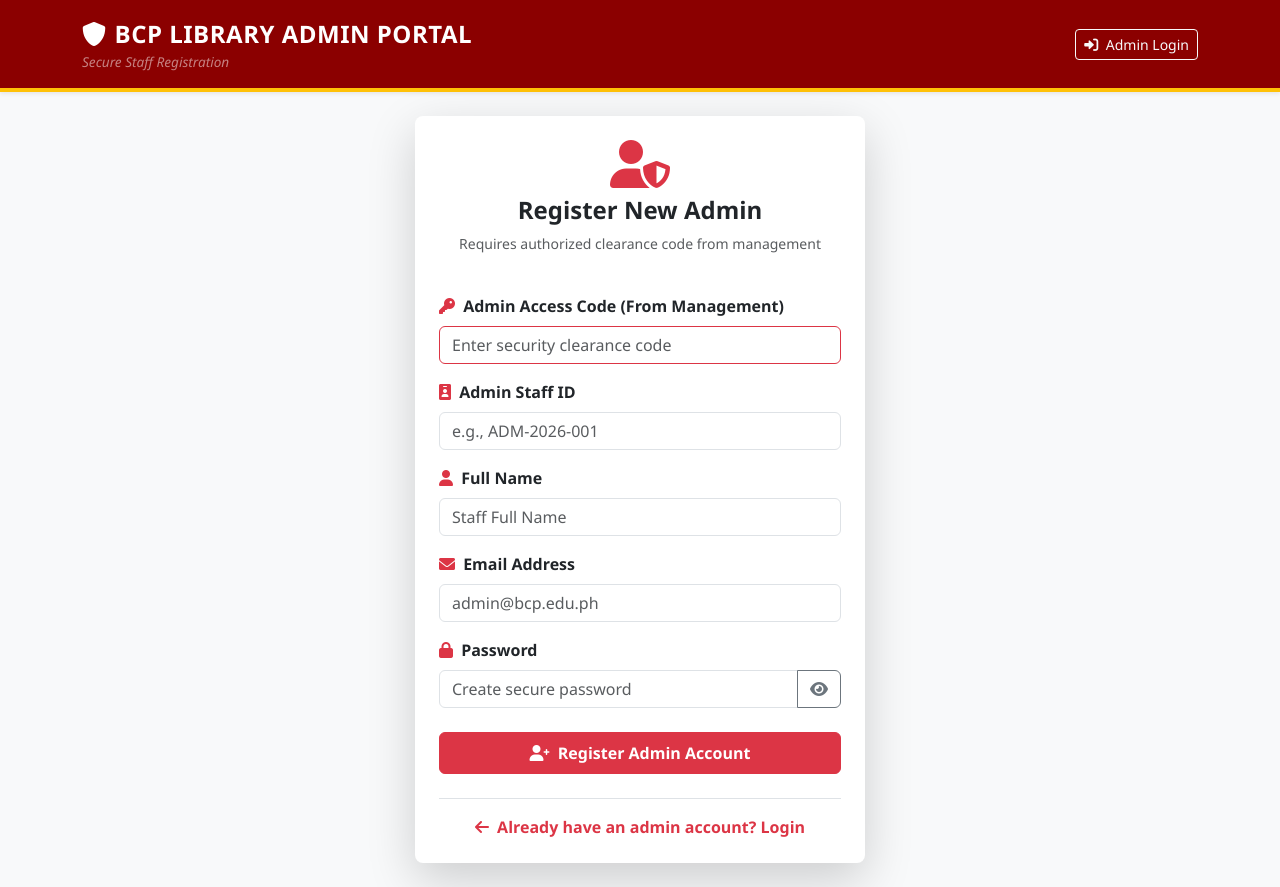
After one commit to markcatibangan-tech/BCP-Library-System, a PHP site: page /admin_register.php in a window 1280 px wide. The commit adds this page. Run offline with PHP 8.4, Linux system fonts and the light colour scheme.

Commit message:
Tested and finalized secure admin login and registration system

```diff
--- /dev/null
+++ b/admin_register.php
@@ -0,0 +1,152 @@
+<?php
+session_start();
+include 'config.php';
+
+// Language Setup
+if (!isset($_SESSION['lang'])) { $_SESSION['lang'] = 'en'; }
+$lang = $_SESSION['lang'];
+
+$message = "";
+$msg_type = "";
+
+if (isset($_POST['register_admin'])) {
+    $admin_id = trim($_POST['admin_id']);
+    $fullname = trim($_POST['fullname']);
+    $email = trim($_POST['email']);
+    $password = trim($_POST['password']);
+    $secret_code = trim($_POST['secret_code']);
+    $role = 'Admin';
+
+    // 1. I-verify kung valid at hindi pa nagagamit ang Secret Code mula sa nakakataas
+    $code_check = "SELECT * FROM admin_codes WHERE access_code = '$secret_code' AND is_used = 0";
+    $code_result = $conn->query($code_check);
+
+    if ($code_result && $code_result->num_rows > 0) {
+        // 2. I-check kung existing na ang Admin ID
+        $check_query = "SELECT * FROM users WHERE student_id = '$admin_id'";
+        $check_result = $conn->query($check_query);
+
+        if ($check_result && $check_result->num_rows > 0) {
+            $message = "Admin ID is already registered!";
+            $msg_type = "danger";
+        } else {
+            // 3. I-save ang bagong Admin account
+            $hashed_password = password_hash($password, PASSWORD_DEFAULT);
+            $sql = "INSERT INTO users (student_id, fullname, email, password, role) VALUES ('$admin_id', '$fullname', '$email', '$hashed_password', '$role')";
+
+            if ($conn->query($sql) === TRUE) {
+                // I-mark ang code bilang nagamit na para hindi na magamit ulit
+                $conn->query("UPDATE admin_codes SET is_used = 1 WHERE access_code = '$secret_code'");
+
+                $message = "Admin account registered successfully! You can now log in.";
+                $msg_type = "success";
+            } else {
+                $message = "Database Error: " . $conn->error;
+                $msg_type = "danger";
+            }
+        }
+    } else {
+        $message = "Invalid or already used Admin Access Code! Ask higher-ups for a valid code.";
+        $msg_type = "danger";
+    }
+}
+?>
+
+<!DOCTYPE html>
+<html lang="<?php echo $lang; ?>">
+<head>
+    <meta charset="UTF-8">
+    <meta name="viewport" content="width=device-width, initial-scale=1.0">
+    <title>Admin Registration - BCP Library</title>
+    <link href="https://cdn.jsdelivr.net/npm/bootstrap@5.3.0/dist/css/bootstrap.min.css" rel="stylesheet">
+    <link rel="stylesheet" href="https://cdnjs.cloudflare.com/ajax/libs/font-awesome/6.0.0/css/all.min.css">
+    <link rel="stylesheet" href="style.css">
+</head>
+<body class="d-flex flex-column min-vh-100 bg-light">
+
+    <header class="bcp-header py-3 shadow-sm" style="background-color: #8B0000;">
+        <div class="container d-flex justify-content-between align-items-center">
+            <div>
+                <div class="bcp-logo-title fs-4 text-white"><i class="fas fa-shield-alt me-2"></i>BCP LIBRARY ADMIN PORTAL</div>
+                <div class="bcp-tagline text-white-50">Secure Staff Registration</div>
+            </div>
+            <a href="admin_login.php" class="btn btn-outline-light btn-sm"><i class="fas fa-sign-in-alt me-1"></i> Admin Login</a>
+        </div>
+    </header>
+
+    <div class="container d-flex justify-content-center align-items-center my-auto py-4">
+        <div class="card bcp-card p-4 shadow-lg border-danger" style="max-width: 450px; width: 100%;">
+            <div class="text-center mb-4">
+                <i class="fas fa-user-shield fa-3x mb-2 text-danger"></i>
+                <h4 class="fw-bold text-dark">Register New Admin</h4>
+                <p class="text-muted small">Requires authorized clearance code from management</p>
+            </div>
+
+            <?php if (!empty($message)): ?>
+                <div class="alert alert-<?php echo $msg_type; ?> py-2 small shadow-sm" role="alert">
+                    <i class="fas fa-info-circle me-1"></i> <?php echo htmlspecialchars($message); ?>
+                </div>
+            <?php endif; ?>
+
+            <form method="POST" action="">
+                <div class="mb-3">
+                    <label class="form-label fw-semibold"><i class="fas fa-key text-danger me-1"></i> Admin Access Code (From Management)</label>
+                    <input type="text" name="secret_code" class="form-control border-danger" placeholder="Enter security clearance code" required>
+                </div>
+
+                <div class="mb-3">
+                    <label class="form-label fw-semibold"><i class="fas fa-id-badge text-danger me-1"></i> Admin Staff ID</label>
+                    <input type="text" name="admin_id" class="form-control" placeholder="e.g., ADM-2026-001" required>
+                </div>
+
+                <div class="mb-3">
+                    <label class="form-label fw-semibold"><i class="fas fa-user text-danger me-1"></i> Full Name</label>
+                    <input type="text" name="fullname" class="form-control" placeholder="Staff Full Name" required>
+                </div>
+
+                <div class="mb-3">
+                    <label class="form-label fw-semibold"><i class="fas fa-envelope text-danger me-1"></i> Email Address</label>
+                    <input type="email" name="email" class="form-control" placeholder="admin@bcp.edu.ph" required>
+                </div>
+
+                <div class="mb-4">
+                    <label class="form-label fw-semibold"><i class="fas fa-lock text-danger me-1"></i> Password</label>
+                    <div class="input-group">
+                        <input type="password" id="adminRegPass" name="password" class="form-control" placeholder="Create secure password" required>
+                        <button class="btn btn-outline-secondary" type="button" onclick="togglePassword('adminRegPass', 'adminRegIcon')">
+                            <i class="fas fa-eye" id="adminRegIcon"></i>
+                        </button>
+                    </div>
+                </div>
+
+                <button type="submit" name="register_admin" class="btn btn-danger w-100 py-2 fw-bold mb-3">
+                    <i class="fas fa-user-plus me-1"></i> Register Admin Account
+                </button>
+            </form>
+
+            <div class="text-center border-top pt-3 mt-2">
+                <a href="admin_login.php" class="text-decoration-none fw-semibold text-danger">
+                    <i class="fas fa-arrow-left me-1"></i> Already have an admin account? Login
+                </a>
+            </div>
+        </div>
+    </div>
+
+    <script src="https://cdn.jsdelivr.net/npm/bootstrap@5.3.0/dist/js/bootstrap.bundle.min.js"></script>
+    <script>
+        function togglePassword(inputId, iconId) {
+            const input = document.getElementById(inputId);
+            const icon = document.getElementById(iconId);
+            if (input.type === "password") {
+                input.type = "text";
+                icon.classList.remove("fa-eye");
+                icon.classList.add("fa-eye-slash");
+            } else {
+                input.type = "password";
+                icon.classList.remove("fa-eye-slash");
+                icon.classList.add("fa-eye");
+            }
+        }
+    </script>
+</body>
+</html>
--- a/index.php
+++ b/index.php
@@ -24,7 +24,6 @@ session_start();
             <a href="login.php" class="btn btn-primary py-3 fw-bold">
                 <i class="fas fa-user-graduate me-2"></i> Student Portal (Login / Register)
             </a>
-            <a href="admin.php" class="btn btn-dark py-3 fw-bold">
                 <i class="fas fa-user-shield me-2"></i> Admin & Librarian Portal
             </a>
         </div>
```
Also changed, not shown: admin_login.php (added, +112 -0 lines), admin_portal.php (added, +39 -0 lines).
